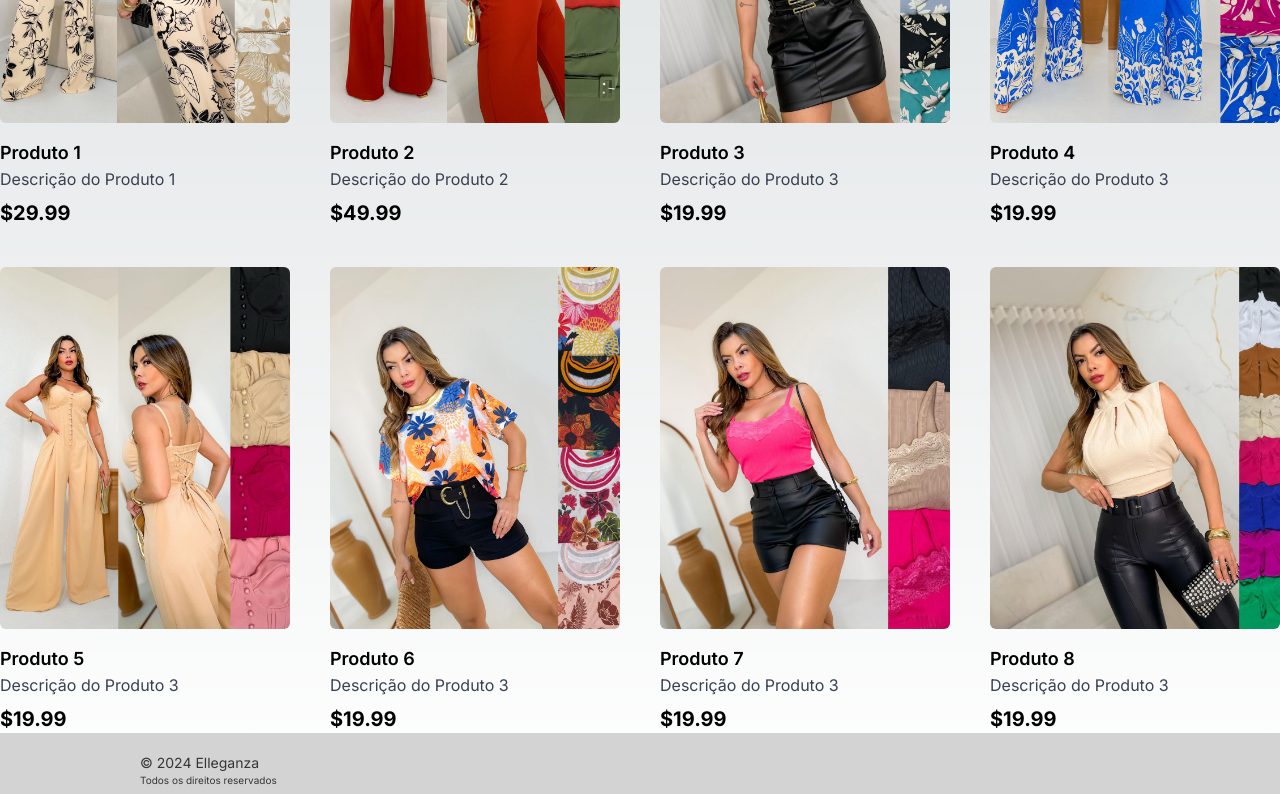
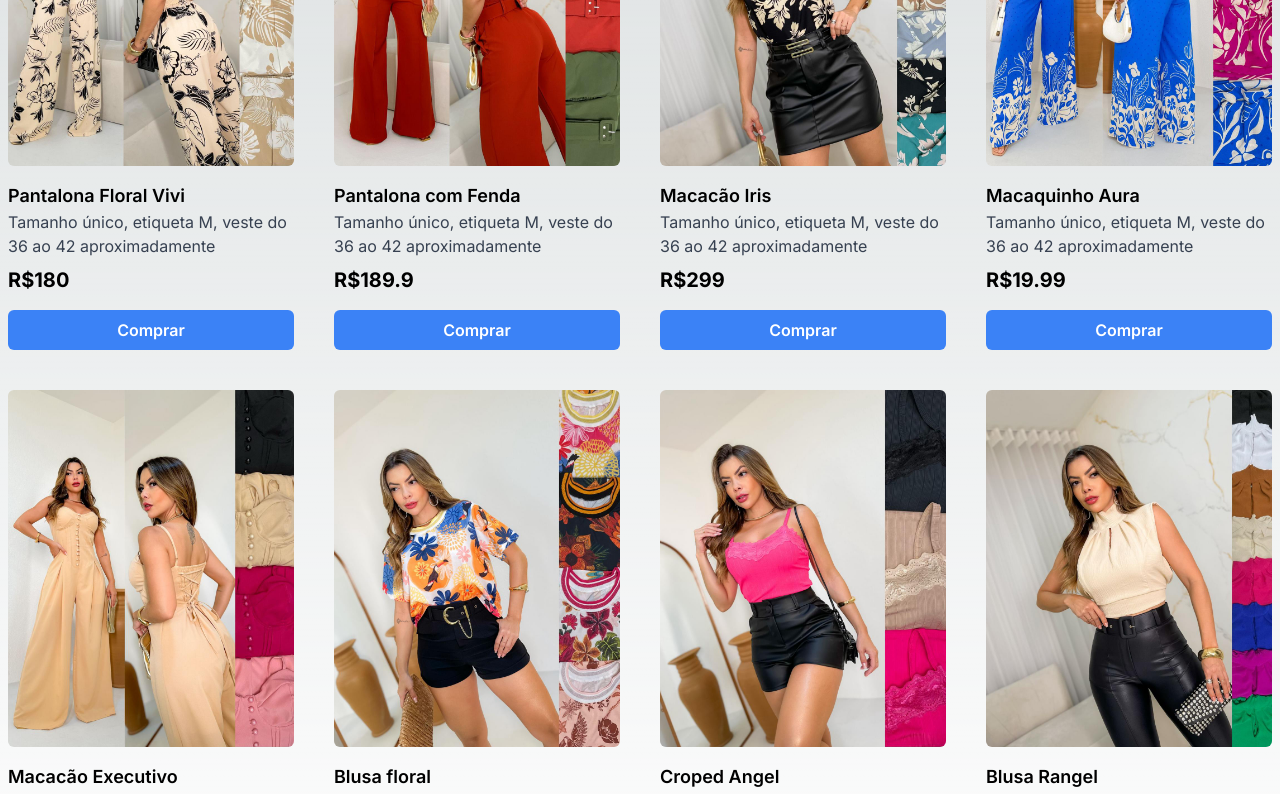
Before and after one commit to FillDias/Eleganza, a Next.js app: page / in a window 1280 px wide. Shown: the part 440-1234 px from the top of the page. Built offline with nearby package versions, Linux system fonts and the light colour scheme.

Commit message:
Implementação do Button

```diff
--- a/src/components/ListProd/index.tsx
+++ b/src/components/ListProd/index.tsx
@@ -8,7 +8,7 @@ const ListProd: React.FC = () => {
 
   return (
       <div className=" min-h-screen w-full flex justify-center">
-      <div className=" w-full   justify-center grid grid-cols-2 sm:grid-cols-3 lg:grid-cols-4  gap-4 sm:gap-6 lg:gap-10">
+      <div className=" w-full m-2 mt-12 justify-center grid grid-cols-2 sm:grid-cols-3 lg:grid-cols-4  gap-4 sm:gap-6 lg:gap-10">
         {products.map((product) => (
           <div key={product.id} className="w-full">
              <Image
@@ -20,7 +20,13 @@ const ListProd: React.FC = () => {
           />
             <h2 className="text-lg font-semibold mt-4">{product.name}</h2>
             <p className="text-gray-700">{product.description}</p>
-            <p className="text-xl font-bold mt-2">${product.price}</p>
+            <p className="text-xl font-bold mt-2">R${product.price}</p>
+            <button
+            onClick={() => alert(`Você clicou em ${product.name}`)}
+            className="mt-4 w-full py-2 px-4 bg-blue-500 text-white font-semibold rounded-md hover:bg-blue-600 transition-colors duration-300"
+          >
+            Comprar
+          </button>
           </div>
         ))}
       </div>
--- a/src/components/Rodape/index.tsx
+++ b/src/components/Rodape/index.tsx
@@ -1,7 +1,7 @@
 export const Rodape = () => {
     return (
       <>
-        <footer className="relative w-full flex  items-center h-[75px] bg-gradient-to-r bg-[#d3d3d3] md:px-[2%] lg:px-[10%] ">
+        <footer className="relative w-full flex  items-center h-[45px] bg-gradient-to-r bg-[#d3d3d3] md:px-[2%] lg:px-[10%] ">
 
           <div className="p-3">
             <p className="text-sm text-[#363535] text-left">
--- a/src/constants/constants.ts
+++ b/src/constants/constants.ts
@@ -2,58 +2,58 @@ import Image from 'next/image';
 export const products = [
   {
     id: 1,
-    name: 'Produto 1',
-    description: 'Descrição do Produto 1',
-    price: 29.99,
+    name: 'Pantalona Floral Vivi',
+    description: 'Tamanho único, etiqueta M, veste do 36 ao 42 aproximadamente',
+    price: 180.00,
     image: '/images/fot1.jpeg',  // Caminho correto
   },
   {
     id: 2,
-    name: 'Produto 2',
-    description: 'Descrição do Produto 2',
-    price: 49.99,
+    name: 'Pantalona com Fenda',
+    description: 'Tamanho único, etiqueta M, veste do 36 ao 42 aproximadamente',
+    price: 189.90,
     image: '/images/fot2.jpeg',  // Caminho correto
   },
   {
     id: 3,
-    name: 'Produto 3',
-    description: 'Descrição do Produto 3',
-    price: 19.99,
+    name: 'Macacão Iris',
+    description: 'Tamanho único, etiqueta M, veste do 36 ao 42 aproximadamente',
+    price: 299.00,
     image: '/images/fot3.jpeg',  // Caminho correto
   },
 
   {
     id: 4,
-    name: 'Produto 4',
-    description: 'Descrição do Produto 3',
+    name: 'Macaquinho Aura',
+    description: 'Tamanho único, etiqueta M, veste do 36 ao 42 aproximadamente',
     price: 19.99,
     image: '/images/fot4.jpeg',  // Caminho correto
   },
   {
     id: 5,
-    name: 'Produto 5',
-    description: 'Descrição do Produto 3',
-    price: 19.99,
+    name: 'Macacão Executivo',
+    description: 'Tamanho único, etiqueta M, veste do 36 ao 42 aproximadamente',
+    price: 255.00,
     image: '/images/fot5.jpeg',  // Caminho correto
   },
   {
     id: 6,
-    name: 'Produto 6',
-    description: 'Descrição do Produto 3',
+    name: 'Blusa floral',
+    description: 'Tamanho único, etiqueta M, veste do 36 ao 42 aproximadamente',
     price: 19.99,
     image: '/images/fot6.jpeg',  // Caminho correto
   },
   {
     id: 7,
-    name: 'Produto 7',
-    description: 'Descrição do Produto 3',
-    price: 19.99,
+    name: 'Croped Angel',
+    description: 'Tamanho único, etiqueta M, veste do 36 ao 42 aproximadamente',
+    price: 159.00,
     image: '/images/fot7.jpeg',  // Caminho correto
   },
   {
     id: 8,
-    name: 'Produto 8',
-    description: 'Descrição do Produto 3',
+    name: 'Blusa Rangel',
+    description: 'Tamanho único, etiqueta M, veste do 36 ao 42 aproximadamente',
     price: 19.99,
     image: '/images/fot8.jpeg',  // Caminho correto
   },
```
